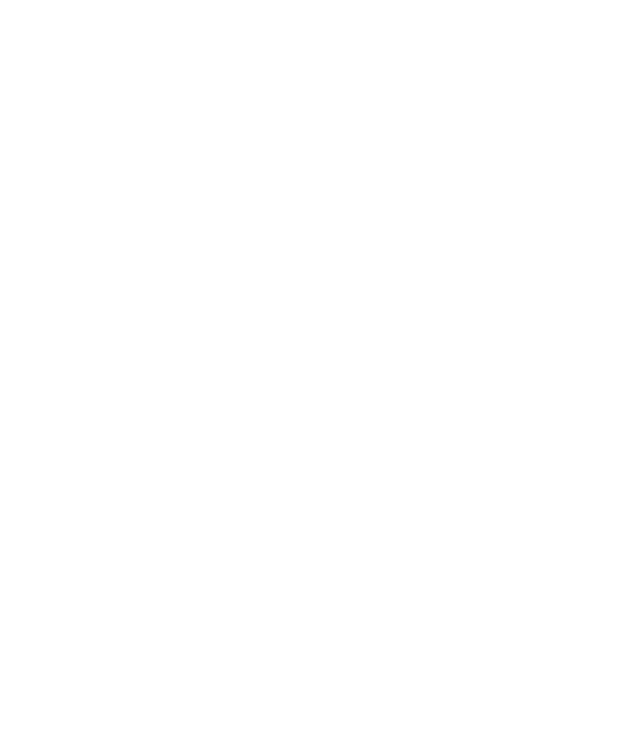
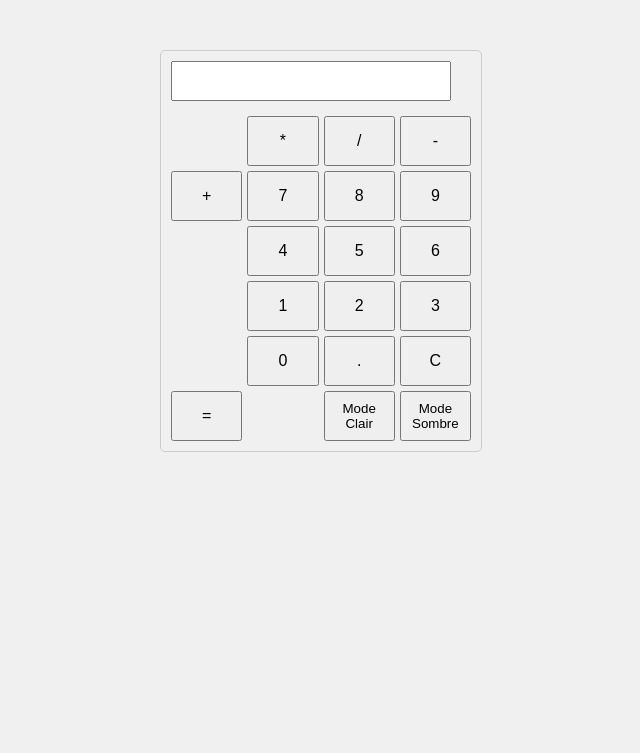
Before and after one commit to AissataAbby/calculator, a plain HTML site: page index.html in a window 1280 px wide. Shown: the whole page, without its empty margins (319-959 px from the left). Drawn offline with Linux system fonts and the light colour scheme.

Commit message:
maj css colonnes

```diff
--- a/index.html
+++ b/index.html
@@ -0,0 +1,77 @@
+<html lang="en">
+  <head>
+    <meta charset="UTF-8" />
+    <meta name="viewport" content="width=device-width, initial-scale=1.0" />
+    <title>Calculatrice</title>
+
+    <link
+      rel="stylesheet"
+      href="https://cdnjs.cloudflare.com/ajax/libs/font-awesome/6.0.0/css/all.min.css"
+    />
+
+    <link rel="stylesheet" href="style.css" />
+  </head>
+  <body>
+    <div id="calculator">
+      <input type="text" id="screen" />
+      <br />
+
+      <input type="button" value="*" onclick="addToScreen('*')" />
+      <input type="button" value="/" onclick="addToScreen('/')" />
+      <input type="button" value="-" onclick="addToScreen('-')" />
+      <input type="button" value="+" onclick="addToScreen('+')" />
+
+      <input type="button" value="7" onclick="addToScreen('7')" />
+      <input type="button" value="8" onclick="addToScreen('8')" />
+      <input type="button" value="9" onclick="addToScreen('9')" />
+
+      <br />
+      <input type="button" value="4" onclick="addToScreen('4')" />
+      <input type="button" value="5" onclick="addToScreen('5')" />
+      <input type="button" value="6" onclick="addToScreen('6')" />
+
+      <br />
+      <input type="button" value="1" onclick="addToScreen('1')" />
+      <input type="button" value="2" onclick="addToScreen('2')" />
+      <input type="button" value="3" onclick="addToScreen('3')" />
+
+      <br />
+      <input type="button" value="0" onclick="addToScreen('0')" />
+      <input type="button" value="." onclick="addToScreen('.')" />
+      <input type="button" value="C" onclick="clearScreen()" />
+
+      <span id="calcule">
+        <input type="button" value="=" onclick="calculate()" id="calcul" />
+      </span>
+      <br />
+      <!-- Boutons pour changer le thème -->
+      <button onclick="setTheme('light')">Mode Clair</button>
+      <button onclick="setTheme('dark')">Mode Sombre</button>
+    </div>
+
+    <script>
+      function addToScreen(value) {
+        const screen = (document.getElementById("screen").value += value);
+      }
+
+      function calculate() {
+        let result = eval(document.getElementById("screen").value);
+        document.getElementById("screen").value = result;
+      }
+
+      function clearScreen() {
+        const screen = (document.getElementById("screen").value = "");
+      }
+
+      // Fonction pour changer le thème
+      function setTheme(theme) {
+        document.body.className = theme + "-mode";
+        document.getElementById("calculator").className = theme + "-mode";
+        let buttons = document.querySelectorAll('input[type="button"]');
+        for (let i = 0; i < buttons.length; i++) {
+          buttons[i].className = theme + "-mode";
+        }
+      }
+    </script>
+  </body>
+</html>
--- a/style.css
+++ b/style.css
@@ -4,22 +4,26 @@ body {
 }
 
 #calculator {
-  width: 350px;
-  margin: 100px auto;
-  padding: 30px;
-  border: 10px solid #ccc;
-  border-radius: 4%;
+  display: grid;
+  grid-template-columns: repeat(4, 1fr);
+  grid-template-rows: repeat(5, 2fr);
+  gap: 5px;
+  width: 300px;
+  margin: 50px auto;
+  padding: 10px;
+  border: 1px solid #ccc;
+  border-radius: 5px;
 }
 
 input[type="text"] {
-  width: calc(100% - 10px);
+  grid-column: span 4;
+  width: calc(100% - 20px);
   margin-bottom: 10px;
 }
 
 input[type="button"] {
-  width: 70px;
+  width: 100%;
   height: 50px;
-  margin: 5px;
   font-size: 16px;
 }
 
```
